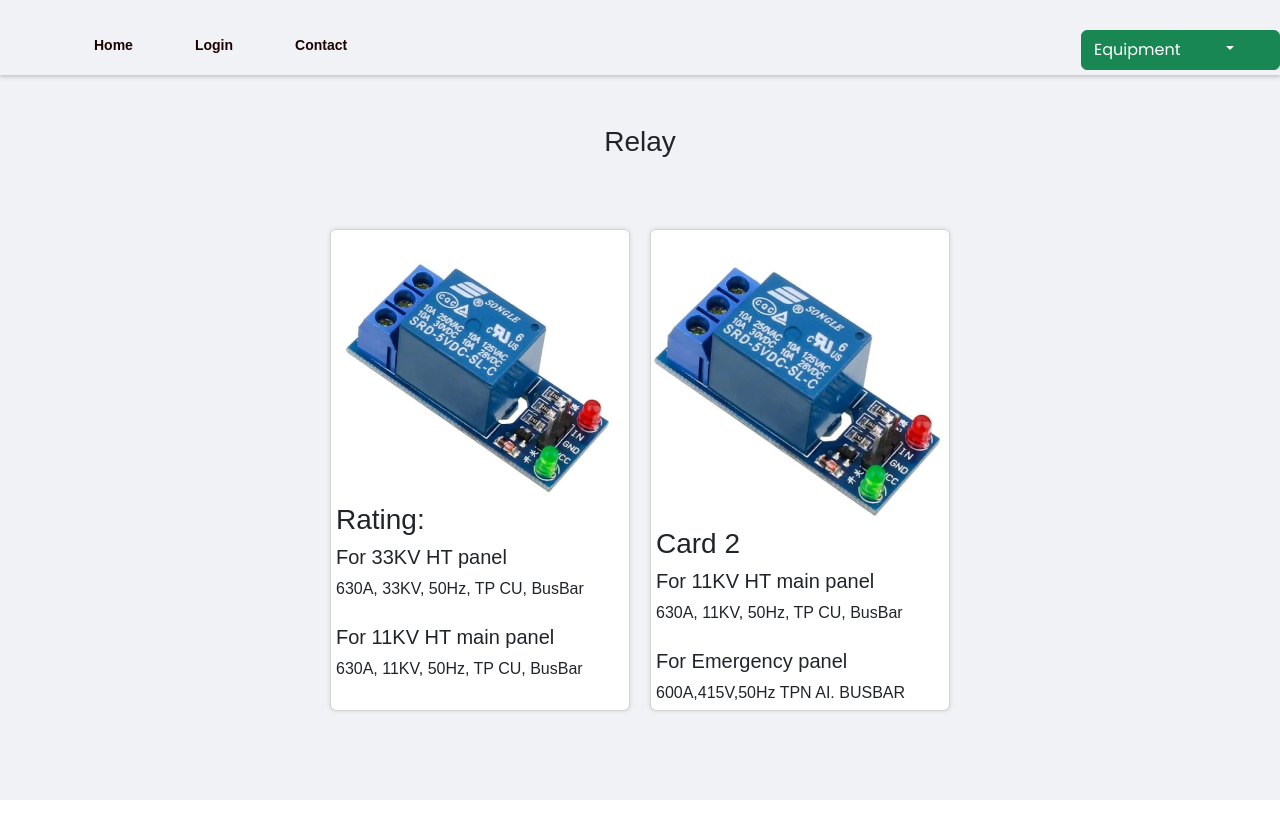
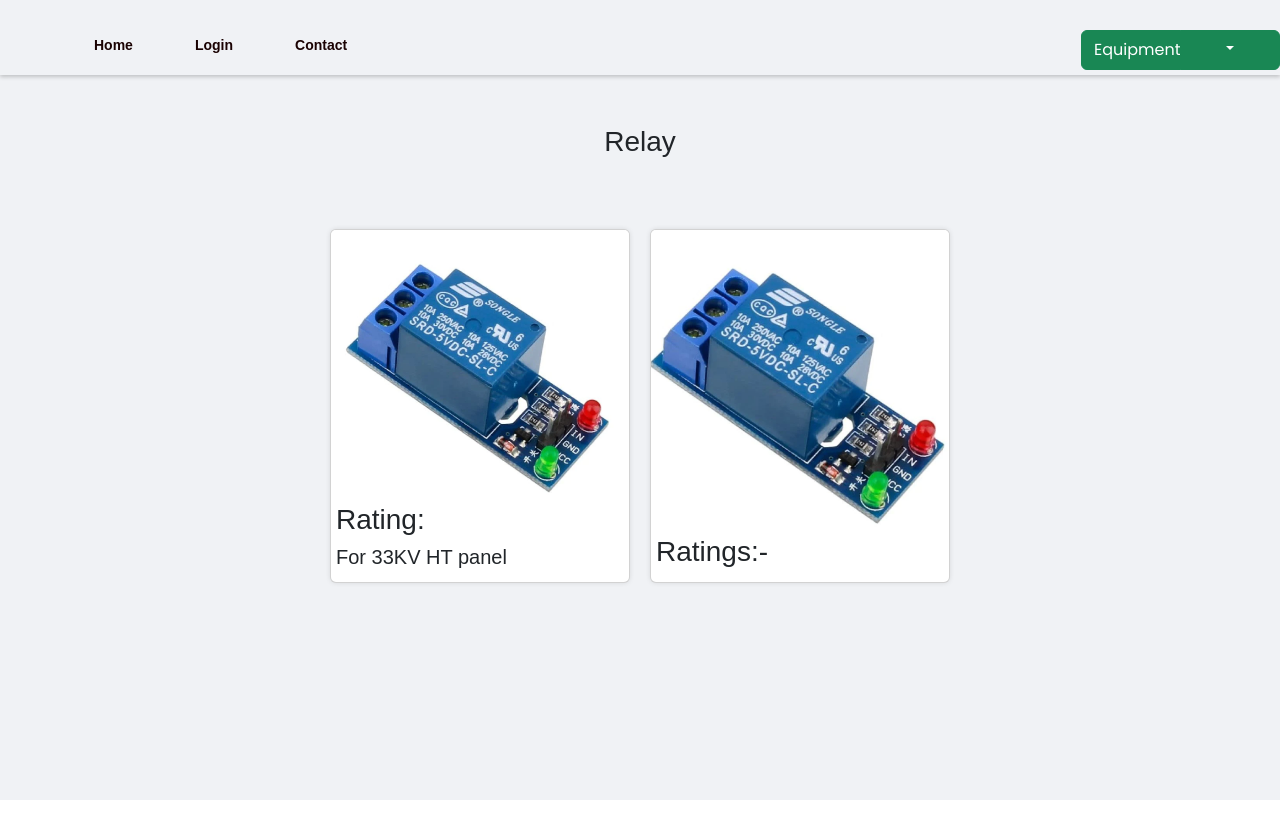
Before and after one commit to Tejraj-2001/btp.app, a React (Create React App) app: page /relay in a window 1280 px wide. Shown: the top 838 px of the page. After the commit the page ends 800 px from the top, so only its background shows below. Built offline with nearby package versions, Linux system fonts and the light colour scheme.

Commit message:
Update relay.js

```diff
--- a/src/components/list_of_equipment/relay.js
+++ b/src/components/list_of_equipment/relay.js
@@ -18,13 +18,7 @@ function Relay() {
               <div className="card-content">
                 <h3>Rating:</h3>
                 <h5>For 33KV HT panel</h5>
-                630A, 33KV, 50Hz, TP CU, BusBar
-                <br />
-                <br />
-                <h5>For 11KV HT main panel</h5>
-                630A, 11KV, 50Hz, TP CU, BusBar
-                <br />
-                <br />
+
 
 
               </div>
@@ -32,14 +26,8 @@ function Relay() {
             <div className="card">
               <img src={R1} className="card-image" alt="logo" />
               <div className="card-content">
-                <h3 className="card-title">Card 2</h3>
+                <h3 className="card-title">Ratings:-</h3>
 
-                <h5>For 11KV HT main panel</h5>
-                630A, 11KV, 50Hz, TP CU, BusBar
-                <br />
-                <br />
-                <h5>For Emergency panel</h5>
-                600A,415V,50Hz TPN AI. BUSBAR
 
               </div>
             </div>
```
